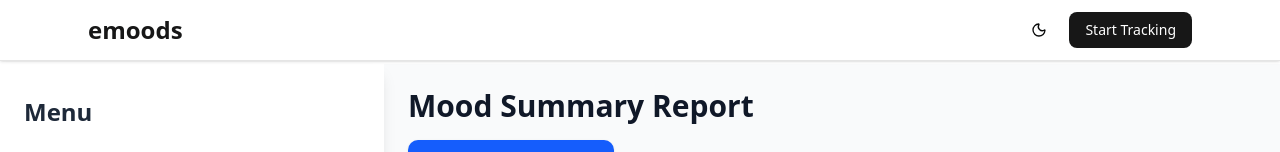
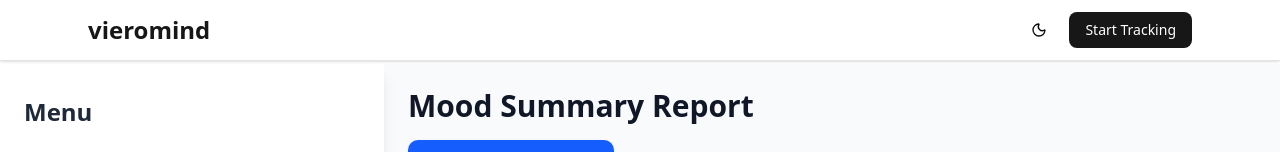
Before and after one commit to Umar-ejaz15/vieromind-mood-tracking, a Next.js app: page /summary in a window 1280 px wide. Shown: the top 152 px of the page. Built offline with nearby package versions, Linux system fonts and the light colour scheme; no server answers.

Commit message:
Final app ready

```diff
--- a/src/app/HomeComponents/Footer.js
+++ b/src/app/HomeComponents/Footer.js
@@ -12,7 +12,7 @@ export default function Footer() {
             href="/"
             className="text-2xl font-bold text-indigo-600 dark:text-indigo-400"
           >
-            emoods
+            vieromind
           </Link>
           <p className="text-sm mt-1 text-gray-500 dark:text-gray-500">
             Track your mood. Understand yourself better.
--- a/src/app/HomeComponents/Navbar.js
+++ b/src/app/HomeComponents/Navbar.js
@@ -26,7 +26,7 @@ export default function Navbar() {
       <div className="max-w-6xl mx-auto flex items-center justify-between px-6 py-3">
         {/* Logo / Brand */}
         <Link href="/" className="text-2xl font-bold text-primary">
-          emoods
+          vieromind
         </Link>
 
         {/* Right Side */}
--- a/src/app/layout.js
+++ b/src/app/layout.js
@@ -15,7 +15,7 @@ const geistMono = Geist_Mono({
 });
 
 export const metadata = {
-  title: "Emoods – AI Mood Tracker",
+  title: "vieromind – AI Mood Tracker",
   description: "Track your mood and get AI-powered insights.",
 };
 
```
